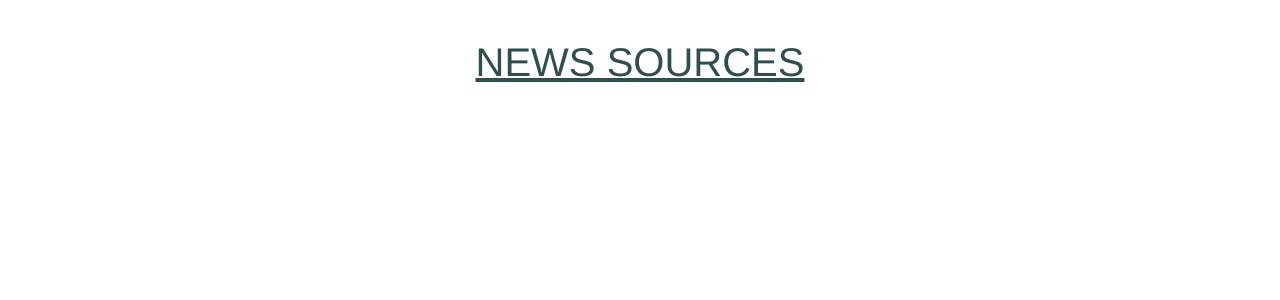
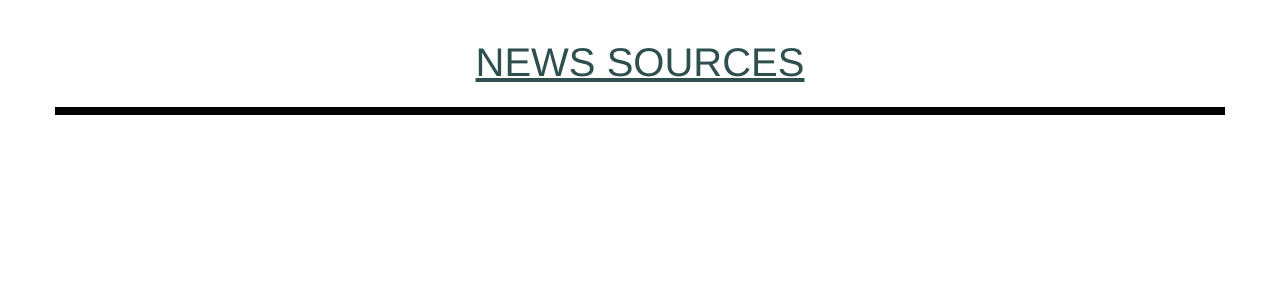
Before and after one commit to kiptoo-rotich/News_updates, a Flask app: template app/templates/index.html in a window 1280 px wide. Shown: the part 52-352 px from the top of the page. Run offline with Flask 2, Linux system fonts and the light colour scheme; the template is opened without the code that fills it, so the values that code supplies are empty; parts of the project's set-up code (start-up, migrations or seed data) failed here and were passed over; some libraries are stand-ins or nearby versions; some web fonts are replaced.

```diff
--- a/app/static/style.css
+++ b/app/static/style.css
@@ -8,8 +8,9 @@
 
 .sources {
     column-count: 2;
-    background-color: rgb(231, 236, 241);
-    column-rule: 4px solid white;
+    background-color: rgb(244, 247, 250);
+    column-rule: 4px solid red;
+    border: 4px solid black;
 }
 
 h1 {
@@ -29,7 +30,7 @@ body {
     font-family: 'Castoro', serif;
     display: block;
     margin: 2%;
-    padding: 2%
+    padding: 2%;
 }
 
 .title {
```
